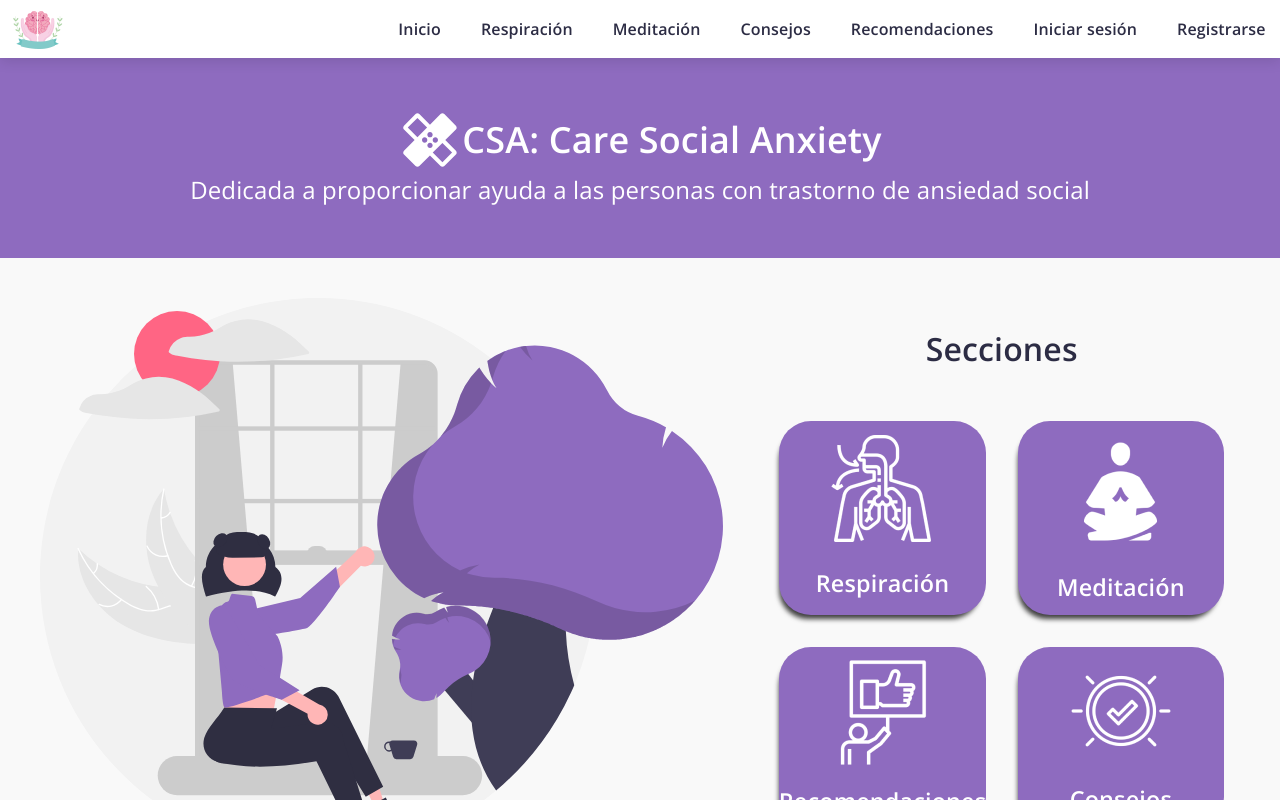
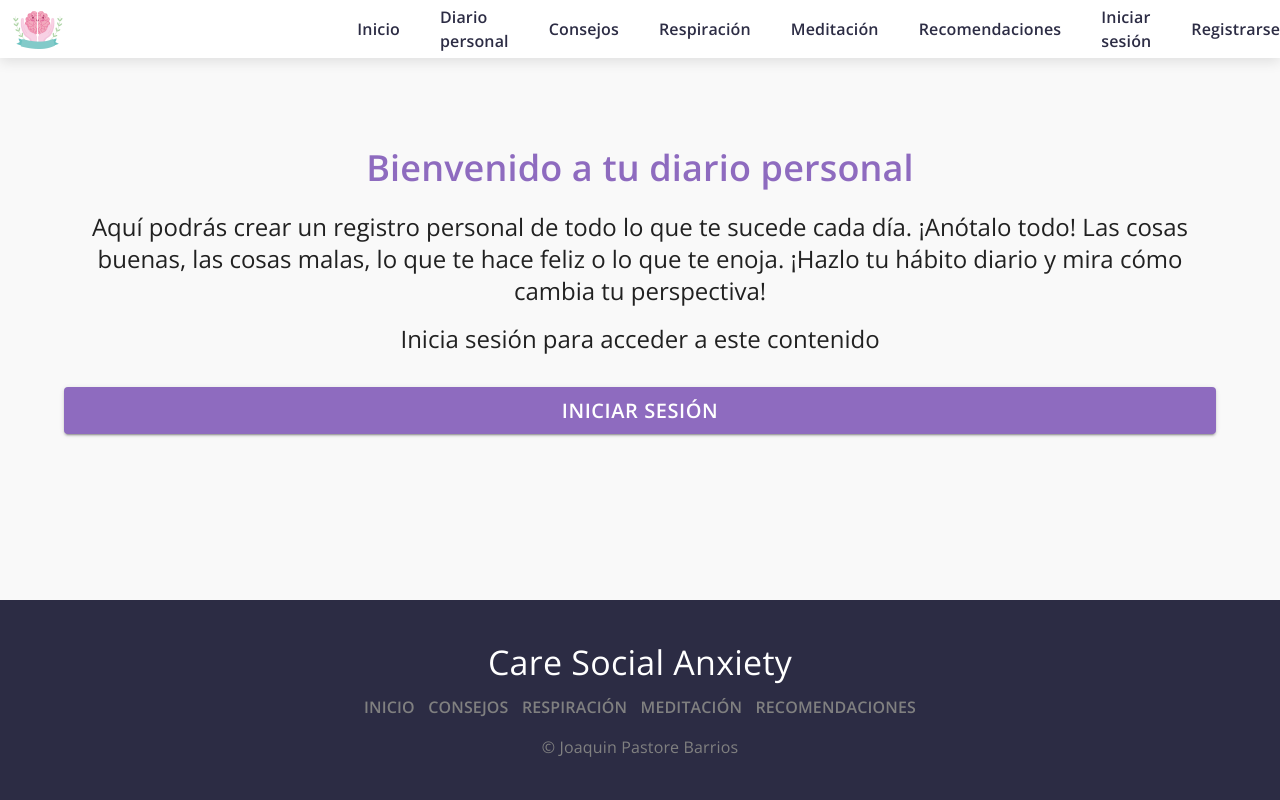
Before and after one commit to JoaquinJPB/TFG, a React (Create React App) app: page /journal in a window 1280 px wide. Before the commit this address led to /. Shown: the top 800 px of the page. Built offline with nearby package versions, Linux system fonts and the light colour scheme; no server answers.

Commit message:
Fix name method from useRegister

```diff
--- a/src/components/Navigation.jsx
+++ b/src/components/Navigation.jsx
@@ -56,14 +56,17 @@ const Navigation = () => {
               <Link to="/" className={styles.items}>
                 Inicio
               </Link>
+              <Link to="/journal" className={styles.items}>
+                Diario personal
+              </Link>
+              <Link to="/advice" className={styles.items}>
+                Consejos
+              </Link>
               <Link to="/breathing" className={styles.items}>
                 Respiración
               </Link>
               <Link to="/meditation" className={styles.items}>
                 Meditación
-              </Link>
-              <Link to="/advice" className={styles.items}>
-                Consejos
               </Link>
               <Link to="/recommendations" className={styles.items}>
                 Recomendaciones
--- a/src/components/StickyFooter.jsx
+++ b/src/components/StickyFooter.jsx
@@ -42,9 +42,9 @@ export default function StickyFooter() {
           className={styles.footerBoxLink}
         >
           <Link to="/" className={styles.footerItemLink}>Inicio</Link>
+          <Link to="/advice" className={styles.footerItemLink}>Consejos</Link>
           <Link to="/breathing" className={styles.footerItemLink}>Respiración</Link>
           <Link to="/meditation" className={styles.footerItemLink}>Meditación</Link>
-          <Link to="/advice" className={styles.footerItemLink}>Consejos</Link>
           <Link to="/recommendations" className={styles.footerItemLink}>Recomendaciones</Link>
         </Box>
         <Container maxWidth="sm"  sx={{
--- /dev/null
+++ b/src/pages/Journal.jsx
@@ -0,0 +1,60 @@
+import exampleJournals from "./exampleJournals.json"
+
+import journalBackground from "../images/undraw_diary_re_4jpc.svg"
+import Header from "../components/Header"
+import { useSelector } from "react-redux"
+import { Button, Container, Grid, Typography } from "@mui/material"
+import { Box } from "@mui/system"
+import { useNavigate } from "react-router-dom"
+
+const Journal = () => {
+  const navigate = useNavigate()
+  const journals = exampleJournals
+
+  const user = useSelector((state) => state.user)
+
+  return (
+    <Container>
+      {user.token === undefined ? (
+        <Box display="flex" flexDirection="column" justifyContent="center" alignContent="center" mt={2}>
+          <Header title={"Bienvenido a tu diario personal"} />
+          <Typography variant="h5" component="h2" textAlign={"center"}>
+            Aquí podrás crear un registro personal de todo lo que te sucede cada
+            día. ¡Anótalo todo! Las cosas buenas, las cosas malas, lo que te
+            hace feliz o lo que te enoja. ¡Hazlo tu hábito diario y mira cómo
+            cambia tu perspectiva!
+          </Typography>
+          <Typography variant="h5" component="h2" textAlign={"center"} mt={2}>
+            Inicia sesión para acceder a este contenido
+          </Typography>
+          <Button
+            type="submit"
+            color="primary"
+            variant="contained"
+            fullWidth
+            sx={{
+              mt: 4,
+              mb: 2,
+              fontWeight: "bold",
+              fontSize: "1.25rem",
+            }}
+            onClick={()=> navigate("/login")}
+          >
+            Iniciar sesión
+          </Button>
+        </Box>
+      ) : (
+        <Box>
+          <Grid container>
+            <Grid item></Grid>
+            <Grid item>
+              <img src={journalBackground} alt="Fondo diario personal" />
+            </Grid>
+          </Grid>
+        </Box>
+      )}
+    </Container>
+  )
+}
+
+export default Journal
--- a/src/pages/LandingPage.jsx
+++ b/src/pages/LandingPage.jsx
@@ -25,6 +25,7 @@ import ModeratorDashboard from "../admin/ModeratorDashboard"
 import Signup from "./Signup"
 import ResetPassword from "./ResetPassword"
 import NewPassword from "./NewPassword"
+import Journal from "./Journal"
 
 const LandingPage = () => {
   const userAuth = useSelector((state) => state.user)
@@ -45,6 +46,7 @@ const LandingPage = () => {
       <Route path="/new_password/:token" element={<NewPassword />} />
       <Route path="/" element={<Navigation />}>
         <Route index element={<Home />} />
+        <Route path="journal" element={<Journal />} />
         <Route path="advice" element={<Advice />} />
         <Route path="breathing" element={<Breathing />} />
         <Route path="meditation" element={<Meditation />} />
--- a/src/pages/Signup.jsx
+++ b/src/pages/Signup.jsx
@@ -20,7 +20,7 @@ const Signup = () => {
   const [username, setUsername] = useState("")
   const [email, setEmail] = useState("")
   const [password, setPassword] = useState("")
-  const { signupUser } = useRegister()
+  const { signUpUser } = useRegister()
 
   const {
     register,
@@ -29,7 +29,7 @@ const Signup = () => {
   } = useForm()
 
   const handleSubmitRegister = () => {
-    signupUser(username, email.toLowerCase(), password)
+    signUpUser(username, email.toLowerCase(), password)
   }
 
   return (
--- /dev/null
+++ b/src/pages/exampleJournals.json
@@ -0,0 +1,42 @@
+[
+  {
+    "_id": "637ea58ad1661cb0125d17ea",
+    "owner": "6376b84e6dacc269955f9042",
+    "title": "Mi primer diario",
+    "notes": [
+      "637ea5c0d1661cb0125d17f3",
+      "637ea5d3d1661cb0125d17f7",
+      "637ea5ded1661cb0125d17fb"
+    ],
+    "date": "2022-11-23T22:58:18.111Z",
+    "__v": 3
+  },
+  {
+    "_id": "637ea70c6578ac848a83c61c",
+    "owner": "630a31af365ce8facf5350c3",
+    "title": "Mi primer diario otro usuario",
+    "notes": ["637ea72b6578ac848a83c61e"],
+    "date": "2022-11-23T23:04:44.774Z",
+    "__v": 1
+  },
+  {
+    "_id": "637ea58ad1661cb0125d17ea",
+    "owner": "6376b84e6dacc269955f9042",
+    "title": "Mi primer diario",
+    "notes": [
+      "637ea5c0d1661cb0125d17f3",
+      "637ea5d3d1661cb0125d17f7",
+      "637ea5ded1661cb0125d17fb"
+    ],
+    "date": "2022-11-23T22:58:18.111Z",
+    "__v": 3
+  },
+  {
+    "_id": "637ea70c6578ac848a83c61c",
+    "owner": "630a31af365ce8facf5350c3",
+    "title": "Mi primer diario otro usuario",
+    "notes": ["637ea72b6578ac848a83c61e"],
+    "date": "2022-11-23T23:04:44.774Z",
+    "__v": 1
+  }
+]
```
Also changed, not shown: src/images/undraw_diary_re_4jpc.svg (added).
